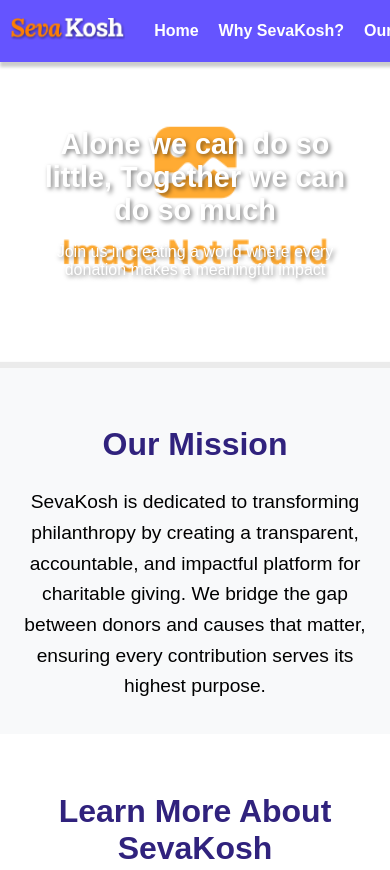
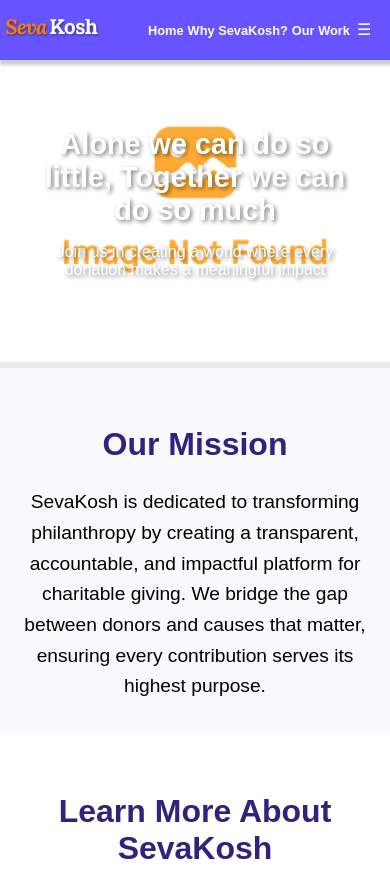
Before and after one commit to SevaKosh00/SevaKosh, a plain HTML site: page index.html in a window 390 px wide. Shown: the top 870 px of the page. Drawn offline with Linux system fonts and the light colour scheme.

Commit message:
Update styles.css

```diff
--- a/styles.css
+++ b/styles.css
@@ -382,3 +382,38 @@ body {
         padding: 15px; /* Adjust footer padding */
     }
 }
+
+
+/* Extra Small Mobile Devices (max-width: 400px) */
+@media (max-width: 400px) {
+    .header {
+        padding: 5px 5px;
+        max-height: 50px;
+    }
+
+    .logo img {
+        height: 18px;
+    }
+
+    #menu-button {
+        padding: 5px;
+        font-size: 16px;
+    }
+
+    .nav-links {
+        padding-right: 5px;
+    }
+
+    .nav-links a {
+        font-size: 80%;
+        padding: 5px 2px;
+    }
+
+    .expanded-menu.active {
+        width: 100%;
+    }
+
+    .expanded-menu ul li {
+        font-size: 1rem;
+    }
+}
```
